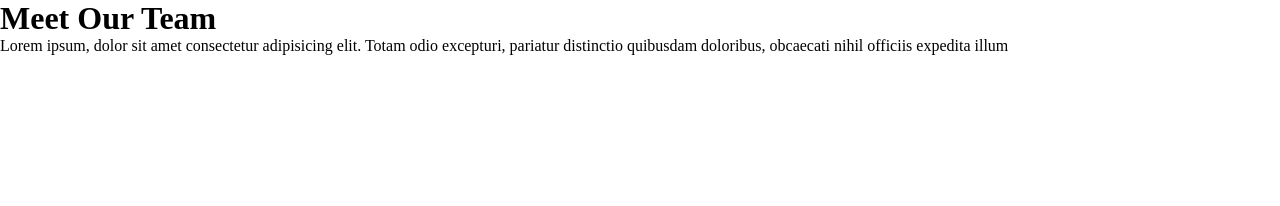
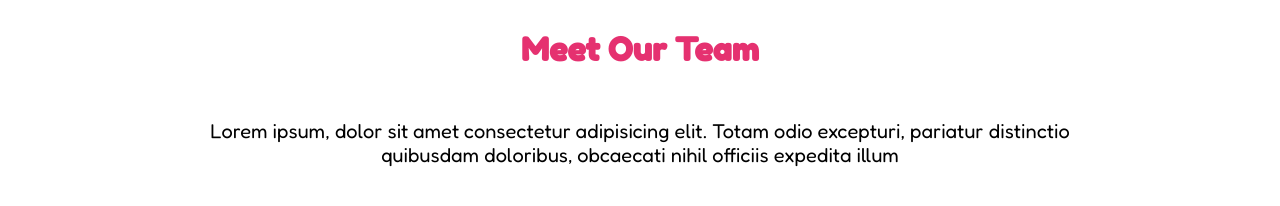
Before and after one commit to DANC0D3R/html-css-float-cards, a plain HTML site: page index.html in a window 1280 px wide. Drawn offline with Linux system fonts and the light colour scheme.

Commit message:
Completamento stile titolo

```diff
--- a/css/style.css
+++ b/css/style.css
@@ -10,3 +10,29 @@
     display: table;
     clear: both;
 }
+
+.container{
+    width: 80%;
+    max-width: 1200px;
+    margin: 0 auto;
+}
+
+
+/* TITOLO  */
+
+h1{
+    width: 100%;
+    color: #e53170;
+    text-align: center;
+    margin-top: 30px;
+    font-family: 'Fredoka One';
+}
+
+.subtitle{
+    margin: 50px 0;
+    font-size: 20px;
+    text-align: center;
+    padding-left: 5%;
+    padding-right: 5%;
+    font-family: 'Fredoka';
+}
```
